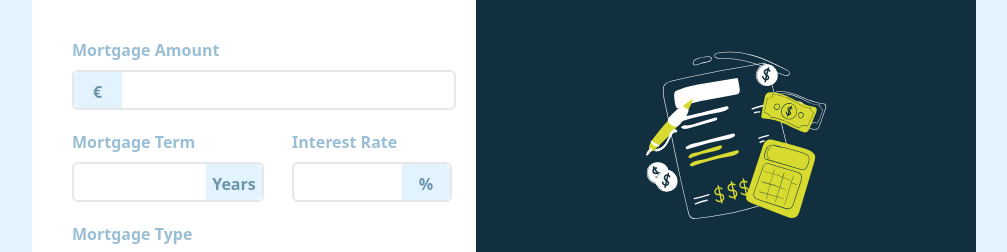
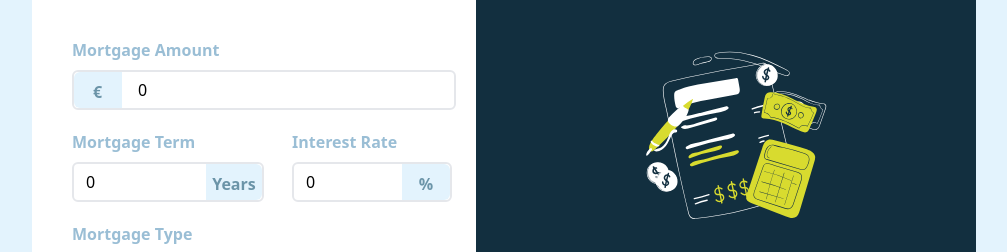
Before and after one commit to Joshua65676/mortgage-repayment-calculator-main, a React (Vite) app: page / in a window 1280 px wide. Shown: the part 142-394 px from the top of the page, without its empty margins (208-1215 px from the left). Built offline with nearby package versions, Linux system fonts and the light colour scheme.

Commit message:
first commit

```diff
--- a/src/conpomnent/form.tsx
+++ b/src/conpomnent/form.tsx
@@ -4,9 +4,9 @@ import FormSide from "./formside";
 import Completed from "./completed";
 
 const Form: React.FC = () => {
-  const [mortgageAmount, setMortgageAmount] = useState<number>();
-  const [interestRate, setInterestRate] = useState<number>();
-  const [mortgageTerm, setMortgageTerm] = useState<number>();
+  const [mortgageAmount, setMortgageAmount] = useState<number>(0);
+  const [interestRate, setInterestRate] = useState<number>(0);
+  const [mortgageTerm, setMortgageTerm] = useState<number>(0);
   const [monthlyPayment, setMonthlyPayment] = useState<number | null>(null);
   const [selectedType, setSelectedType] = useState<string>();
   const [selectedType1, setSelectedType1] = useState<string>();
@@ -28,9 +28,9 @@ const Form: React.FC = () => {
   const totalRepayment = monthlyPayment !== null ? monthlyPayment * (mortgageTerm * 12) : null;
 
   const handleClearAll = () => {
-    setMortgageAmount('');
-    setMortgageTerm('');
-    setInterestRate('');
+    setMortgageAmount(0);
+    setMortgageTerm(0);
+    setInterestRate(0);
     setMonthlyPayment(0);
     setSelectedType('');
     setSelectedType1('');
@@ -62,7 +62,7 @@ const Form: React.FC = () => {
           </span>
           <input
             type="number"
-            placeholder=""
+            placeholder="0"
             value={mortgageAmount}
             className="border-2 w-96 h-10 rounded-md pl-16 hover:border-Slate-900"
             onChange={(e) => setMortgageAmount(parseFloat(e.target.value))}
@@ -80,7 +80,7 @@ const Form: React.FC = () => {
           <div className="">
             <input
               type="number"
-              placeholder=""
+              placeholder="0"
               value={mortgageTerm}
               className="border-2 h-10 rounded-md pl-3 hover:border-Slate-900 w-96 md:w-48"
               onChange={(e) => setMortgageTerm(parseFloat(e.target.value))}
@@ -100,7 +100,7 @@ const Form: React.FC = () => {
          <div className="">
            <input
              type="number"
-             placeholder=""
+             placeholder="0"
              value={interestRate}
              className="border-2 md:w-40 h-10 rounded-md pl-3 hover:border-Slate-900 w-96"
              onChange={(e) => setInterestRate(parseFloat(e.target.value))}
@@ -123,6 +123,7 @@ const Form: React.FC = () => {
             <input
              type="radio"
              name="Mortgage Type"
+             placeholder="0"
              value="radio1"
              className="w-9 h-5 ml-5 mt-2.5"
              checked={selectedType === 'radio1'}
@@ -135,6 +136,7 @@ const Form: React.FC = () => {
             <input
              type="radio"
              name="Mortgage Type"
+             placeholder="0"
              value="radio2"
              checked={selectedType1 === 'radio2'}
              className="w-9 h-5 ml-5 mt-2.5"
```
